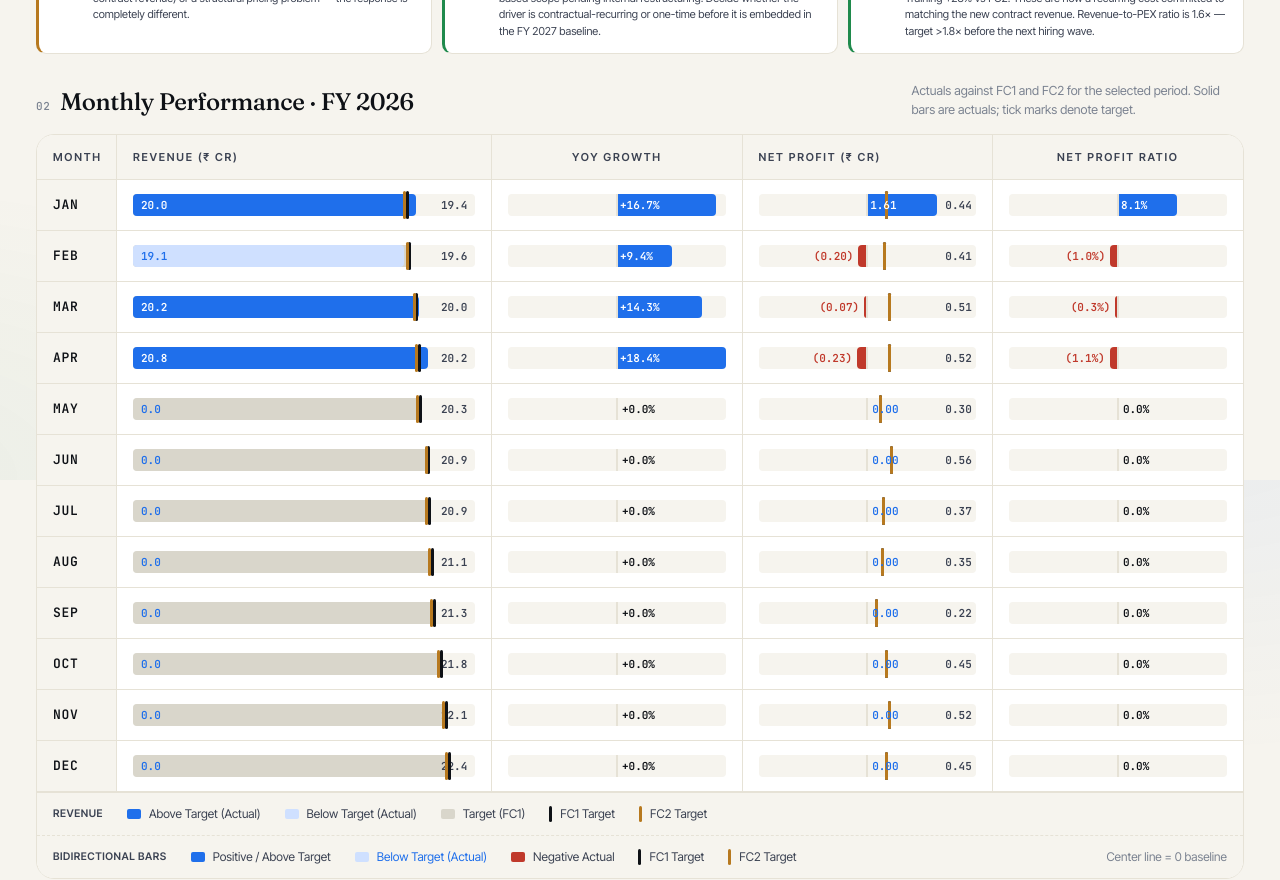
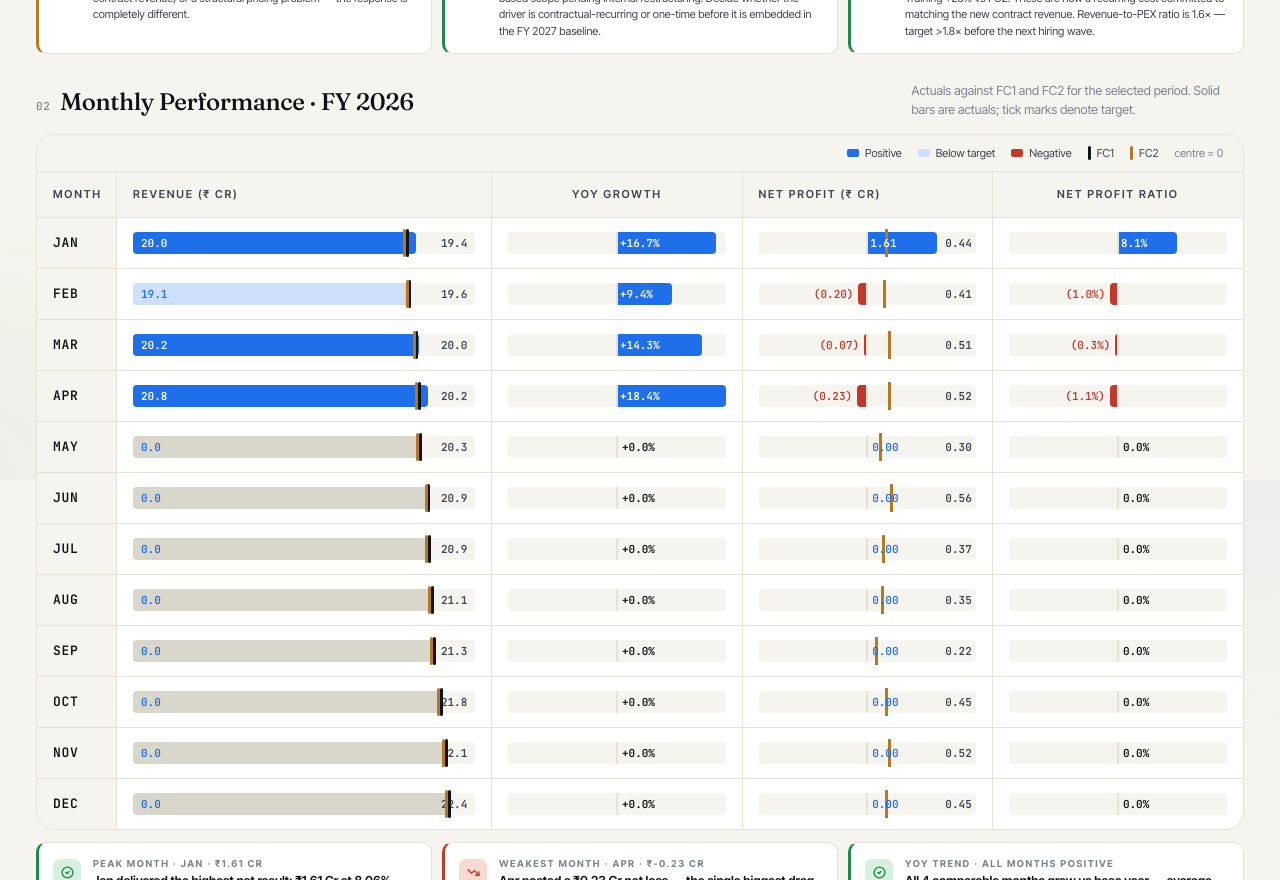
Before and after one commit to naresh0908/gmr-ssc-pnl, a React (Vite) app: page / in a window 1280 px wide. Shown: the part 1920-2800 px from the top of the page. Built offline with nearby package versions, Linux system fonts and the light colour scheme.

Commit message:
small changes

```diff
--- a/src/components/CostAnalysisPanel.jsx
+++ b/src/components/CostAnalysisPanel.jsx
@@ -6,7 +6,7 @@ import { getSectionInsights } from '../utils/sectionInsights'
 import { motion } from 'framer-motion'
 import {
   ComposedChart, Bar, Line, XAxis, YAxis,
-  CartesianGrid, Tooltip, Legend, ResponsiveContainer, ReferenceLine,
+  CartesianGrid, Tooltip, ResponsiveContainer, ReferenceLine,
 } from 'recharts'
 import { MONTHS } from '../utils/computeDerived'
 import { getAvailMonths, getActivePeriodMonths, getPeriodLabel } from '../utils/periodUtils'
@@ -64,7 +64,6 @@ function CostMoMChart({ data }) {
           label={{ value: '₹ Cr', angle: -90, position: 'insideLeft', offset: 12, style: { fontSize: 10, fill: 'var(--muted)' } }}
         />
         <Tooltip content={<ChartTooltip />} />
-        <Legend wrapperStyle={{ fontSize: 11, fontFamily: 'monospace', paddingTop: 8 }} formatter={(v) => <span style={{ color: 'var(--ink-soft)' }}>{v}</span>} />
         <Bar dataKey="PEX"   stackId="cost" fill={TYPE_COLOR.PEX}   name={TYPE_LABEL.PEX} />
         <Bar dataKey="OPEX"  stackId="cost" fill={TYPE_COLOR.OPEX}  name={TYPE_LABEL.OPEX} />
         <Bar dataKey="CAPEX" stackId="cost" fill={TYPE_COLOR.CAPEX} name={TYPE_LABEL.CAPEX} radius={[3, 3, 0, 0]} />
@@ -89,7 +88,6 @@ function RevenueMoMChart({ data }) {
           label={{ value: '₹ Cr', angle: -90, position: 'insideLeft', offset: 12, style: { fontSize: 10, fill: 'var(--muted)' } }}
         />
         <Tooltip content={<ChartTooltip />} />
-        <Legend wrapperStyle={{ fontSize: 11, fontFamily: 'monospace', paddingTop: 8 }} formatter={(v) => <span style={{ color: 'var(--ink-soft)' }}>{v}</span>} />
         <Bar dataKey="sf" stackId="rev" fill={REV_COLOR.sf} name={REV_LABEL.sf} />
         <Bar dataKey="oi" stackId="rev" fill={REV_COLOR.oi} name={REV_LABEL.oi} />
         <Bar dataKey="it" stackId="rev" fill={REV_COLOR.it} name={REV_LABEL.it} radius={[3, 3, 0, 0]} />
@@ -114,7 +112,6 @@ function CombinedChart({ data }) {
           label={{ value: '₹ Cr', angle: -90, position: 'insideLeft', offset: 12, style: { fontSize: 10, fill: 'var(--muted)' } }}
         />
         <Tooltip content={<ChartTooltip />} />
-        <Legend wrapperStyle={{ fontSize: 11, fontFamily: 'monospace', paddingTop: 8 }} formatter={(v) => <span style={{ color: 'var(--ink-soft)' }}>{v}</span>} />
         <ReferenceLine y={0} stroke="var(--line)" />
         <Bar dataKey="PEX"   stackId="cost" fill={TYPE_COLOR.PEX}   name={TYPE_LABEL.PEX} />
         <Bar dataKey="OPEX"  stackId="cost" fill={TYPE_COLOR.OPEX}  name={TYPE_LABEL.OPEX} />
@@ -141,7 +138,6 @@ function YoYChart({ data, years }) {
           label={{ value: '₹ Cr', angle: -90, position: 'insideLeft', offset: 12, style: { fontSize: 10, fill: 'var(--muted)' } }}
         />
         <Tooltip content={<ChartTooltip />} />
-        <Legend wrapperStyle={{ fontSize: 11, fontFamily: 'monospace', paddingTop: 8 }} formatter={(v) => <span style={{ color: 'var(--ink-soft)' }}>{v}</span>} />
         <ReferenceLine y={0} stroke="var(--line)" />
         {years.map((y, i) => (
           <Bar
--- a/src/components/KPISection.jsx
+++ b/src/components/KPISection.jsx
@@ -17,10 +17,8 @@ export default function KPISection() {
   const pk          = useMemo(() => derivePeriodKPIs(Y.monthly, activeMonths) ?? Y.kpis, [Y.monthly, Y.kpis, activeMonths])
   const periodLabel = getPeriodLabel(periodMode, selectedQ, selectedPeriodMonth, year)
 
-  // Always compare against the earliest available year (FY2024 base), not the immediately prior year.
-  // This avoids FY2025 (a disrupted year) acting as the baseline when viewing FY2026.
-  const baseYear  = derived.years[0]
-  const prevYear  = year !== baseYear ? baseYear : null
+  // Compare against the immediately prior year
+  const prevYear  = derived.years[derived.years.indexOf(year) - 1] ?? null
   const prevY     = prevYear ? derived.byYear[prevYear] : null
   const prevAvail = useMemo(
     () => (prevYear ? getAvailMonths(rawRevenue, prevYear) : []),
--- a/src/components/MonthlyPerformance.jsx
+++ b/src/components/MonthlyPerformance.jsx
@@ -44,6 +44,16 @@ export default function MonthlyPerformance() {
         initial={{ opacity: 0, y: 8 }} animate={{ opacity: 1, y: 0 }} transition={{ duration: 0.4 }}
         className="bg-[var(--card)] border border-[var(--line)] rounded-[18px] overflow-hidden"
       >
+        {/* Legend — top right */}
+        <div className="flex items-center justify-end gap-4 px-5 py-2.5 border-b border-[var(--line)] bg-[var(--bg)] flex-wrap">
+          <span className="inline-flex items-center gap-1.5 text-[11px] text-[var(--ink-soft)]"><span className="w-3 h-2 rounded-sm bg-brand-blue inline-block" /> Positive</span>
+          <span className="inline-flex items-center gap-1.5 text-[11px] text-[var(--ink-soft)]"><span className="w-3 h-2 rounded-sm bg-brand-blue-soft inline-block" /> Below target</span>
+          <span className="inline-flex items-center gap-1.5 text-[11px] text-[var(--ink-soft)]"><span className="w-3 h-2 rounded-sm bg-brand-red inline-block" /> Negative</span>
+          <span className="inline-flex items-center gap-1.5 text-[11px] text-[var(--ink-soft)]"><span className="w-[3px] h-3.5 bg-ink rounded-sm inline-block" /> FC1</span>
+          <span className="inline-flex items-center gap-1.5 text-[11px] text-[var(--ink-soft)]"><span className="w-[3px] h-3.5 bg-brand-amber rounded-sm inline-block" /> FC2</span>
+          <span className="text-[11px] text-[var(--muted)]">centre = 0</span>
+        </div>
+
         {/* Header */}
         <div className="grid grid-cols-[80px_1.5fr_1fr_1fr_1fr] bg-[var(--bg)] border-b border-[var(--line)] text-[11px] tracking-[.16em] uppercase font-semibold text-[var(--ink-soft)]">
           <div className="p-3.5 px-4 border-r border-[var(--line)]">Month</div>
@@ -108,38 +118,6 @@ export default function MonthlyPerformance() {
           )
         })}
 
-        {/* Legend */}
-        <div className="border-t border-[var(--line)] bg-[var(--bg)]">
-          <div className="flex flex-wrap gap-x-6 gap-y-2 px-4 py-3 text-[12px] text-[var(--ink-soft)] items-center">
-            <span className="font-semibold uppercase tracking-wider text-[10.5px]">Revenue</span>
-            <Legend swatch="bg-brand-blue" label="Above Target (Actual)" />
-            <Legend swatch="bg-brand-blue-soft" label="Below Target (Actual)" />
-            <Legend swatch="bg-brand-grey" label="Target (FC1)" />
-            <span className="inline-flex items-center gap-2">
-              <span className="w-[3px] h-4 bg-ink rounded-sm" />
-              <span>FC1 Target</span>
-            </span>
-            <span className="inline-flex items-center gap-2">
-              <span className="w-[3px] h-4 bg-brand-amber rounded-sm" />
-              <span>FC2 Target</span>
-            </span>
-          </div>
-          <div className="flex flex-wrap gap-x-6 gap-y-2 px-4 pb-3 text-[12px] text-[var(--ink-soft)] items-center border-t border-dashed border-[var(--line)] pt-3">
-            <span className="font-semibold uppercase tracking-wider text-[10.5px]">Bidirectional Bars</span>
-            <Legend swatch="bg-brand-blue" label="Positive / Above Target" />
-            <Legend swatch="bg-brand-blue-soft" label="Below Target (Actual)" textCls="text-brand-blue" />
-            <Legend swatch="bg-brand-red" label="Negative Actual" />
-            <span className="inline-flex items-center gap-2">
-              <span className="w-[3px] h-4 bg-ink rounded-sm" />
-              <span>FC1 Target</span>
-            </span>
-            <span className="inline-flex items-center gap-2">
-              <span className="w-[3px] h-4 bg-brand-amber rounded-sm" />
-              <span>FC2 Target</span>
-            </span>
-            <span className="ml-auto text-[var(--muted)]">Center line = 0 baseline</span>
-          </div>
-        </div>
       </motion.div>
 
       <SectionInsightBar insights={insights} />
```
